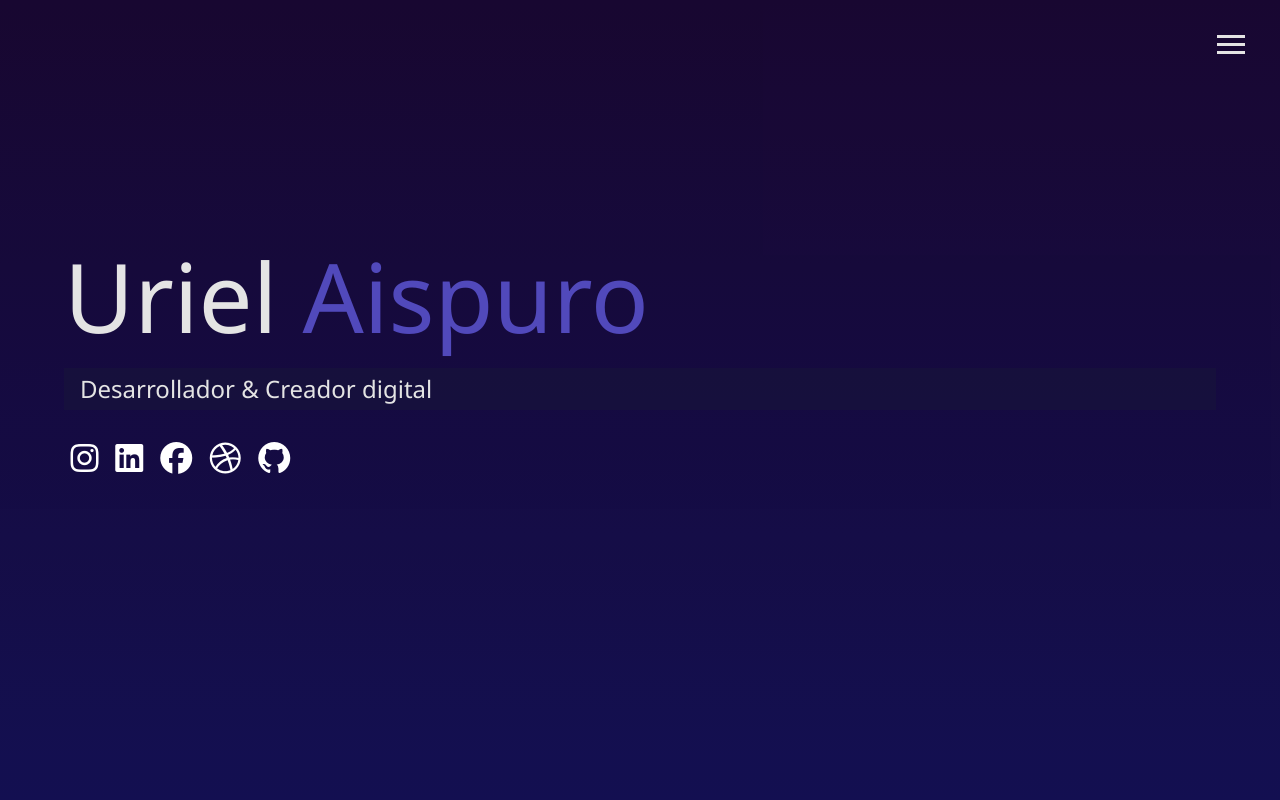
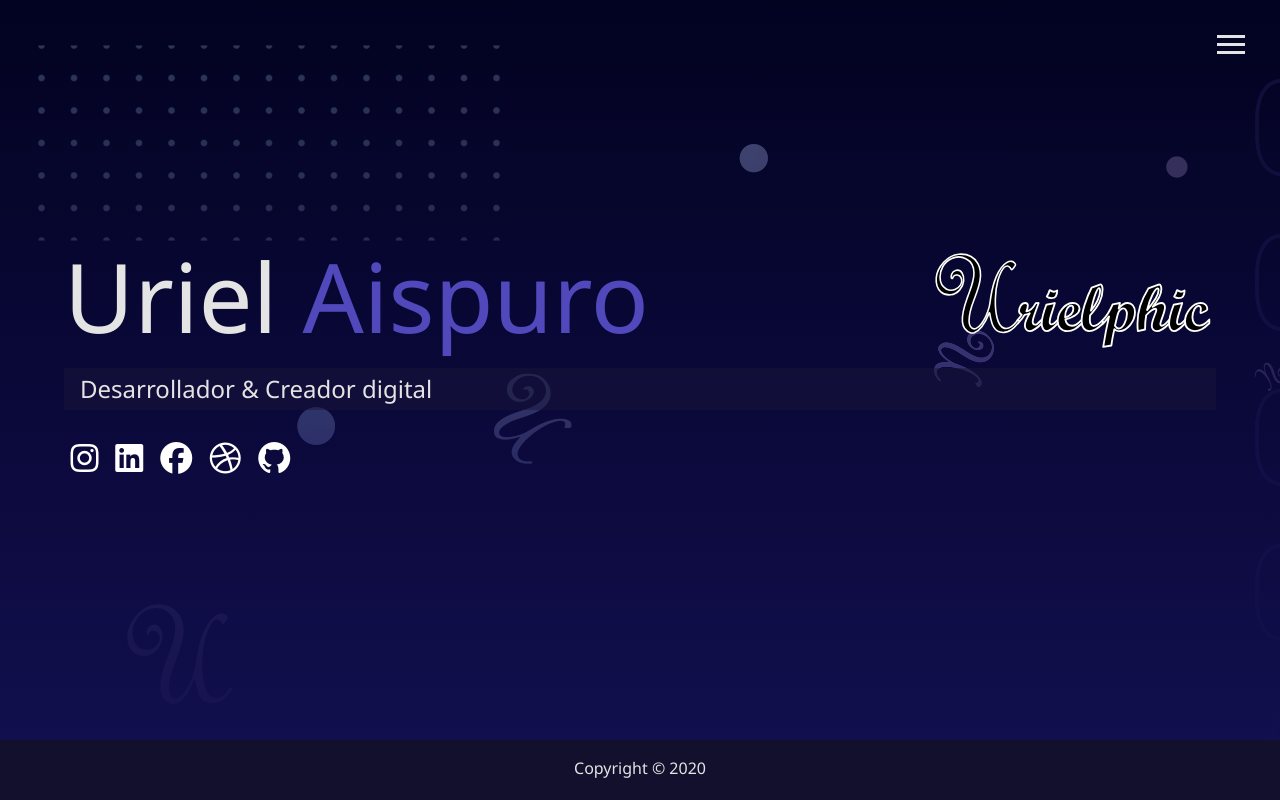
Before and after one commit to urielexis64/modern-portfolio, a website: page dist/index.html in a window 1280 px wide. Drawn offline with nearby package versions, Linux system fonts and the light colour scheme.

Commit message:
Responsive changes

```diff
--- a/scss/_config.scss
+++ b/scss/_config.scss
@@ -3,7 +3,7 @@ $secondary-color: #5149bb;
 $text-dark-color: #14142c;
 $text-light-color: #e4e4e4;
 $show-home-image: true;
-$home-image: linear-gradient(#190631, #130f55);
+$home-image: linear-gradient(to bottom, transparent, #130f55), url('/dist/img/bg0.png');
 $background-opacity: 0.1;
 $image-shadow: inset 4px 4px 5px #000, 4px 4px 15px #000;
 $button-border-radius: 5px;
@@ -21,8 +21,6 @@ $image-border-radius: 50%;
 	@if $show-home-image {
 		&#bg-img {
 			background: $home-image;
-			background-attachment: fixed;
-			background-size: cover;
 		}
 		&:after {
 			content: '';
@@ -60,7 +58,7 @@ $image-border-radius: 50%;
 }
 
 @mixin mediaLg {
-	@media screen and (min-width: 769) and (max-width: 1170px) {
+	@media screen and (max-width: 1170px) {
 		@content;
 	}
 }
--- a/scss/_mobile.scss
+++ b/scss/_mobile.scss
@@ -11,6 +11,14 @@
 	.projects {
 		grid-template-columns: repeat(3, 1fr);
 	}
+	main#home h1 {
+		display: block;
+		margin-top: 10vh;
+
+		.anim-container {
+			display: none;
+		}
+	}
 }
 
 //Tablets & small laptops
@@ -22,6 +30,13 @@
 		.lg-heading {
 			line-height: 1;
 			margin-bottom: 1rem;
+		}
+
+		&#home h1 {
+			display: block;
+			.anim-container {
+				display: none;
+			}
 		}
 	}
 
@@ -75,7 +90,12 @@
 //Smartphones
 @include mediaSm {
 	main#home h1 {
+		display: block;
 		margin-top: 10vh;
+
+		.anim-container {
+			display: none;
+		}
 	}
 	.projects {
 		grid-template-columns: 1fr;
--- a/scss/main.scss
+++ b/scss/main.scss
@@ -63,7 +63,22 @@ main {
 	&#home {
 		overflow: hidden;
 		h1 {
+			display: inline-block;
 			margin-top: 20vh;
+
+			.anim-container {
+				display: inline-block;
+				justify-content: flex-end;
+
+				#animation {
+					position: absolute;
+					display: flex;
+					align-self: flex-end;
+					right: 50px;
+					width: 300px;
+					margin-top: -190px;
+				}
+			}
 		}
 	}
 }
@@ -132,12 +147,13 @@ main {
 	display: grid;
 	grid-gap: 0.7rem;
 	grid-template-columns: repeat(3, 1fr);
+	padding: 5rem;
 
 	img {
 		width: 100%;
 		border: 3px #fff solid;
 		border-radius: $button-border-radius;
-		filter: brightness(0.9);
+		filter: brightness(0.7);
 		@include easeOut;
 
 		&:hover {
@@ -177,7 +193,7 @@ main {
 #main-footer {
 	text-align: center;
 	padding: 1rem;
-	background: darken($primary-color, $amount: 4);
+	background: darken($primary-color, $amount: 2);
 	color: set-text-color($primary-color);
 	height: 60px;
 }
```
Also changed, not shown: dist/css/main.css, dist/img/bg0.png (added), dist/img/projects/11.png (added), dist/img/projects/12.png (added), dist/index.html, dist/work.html.
